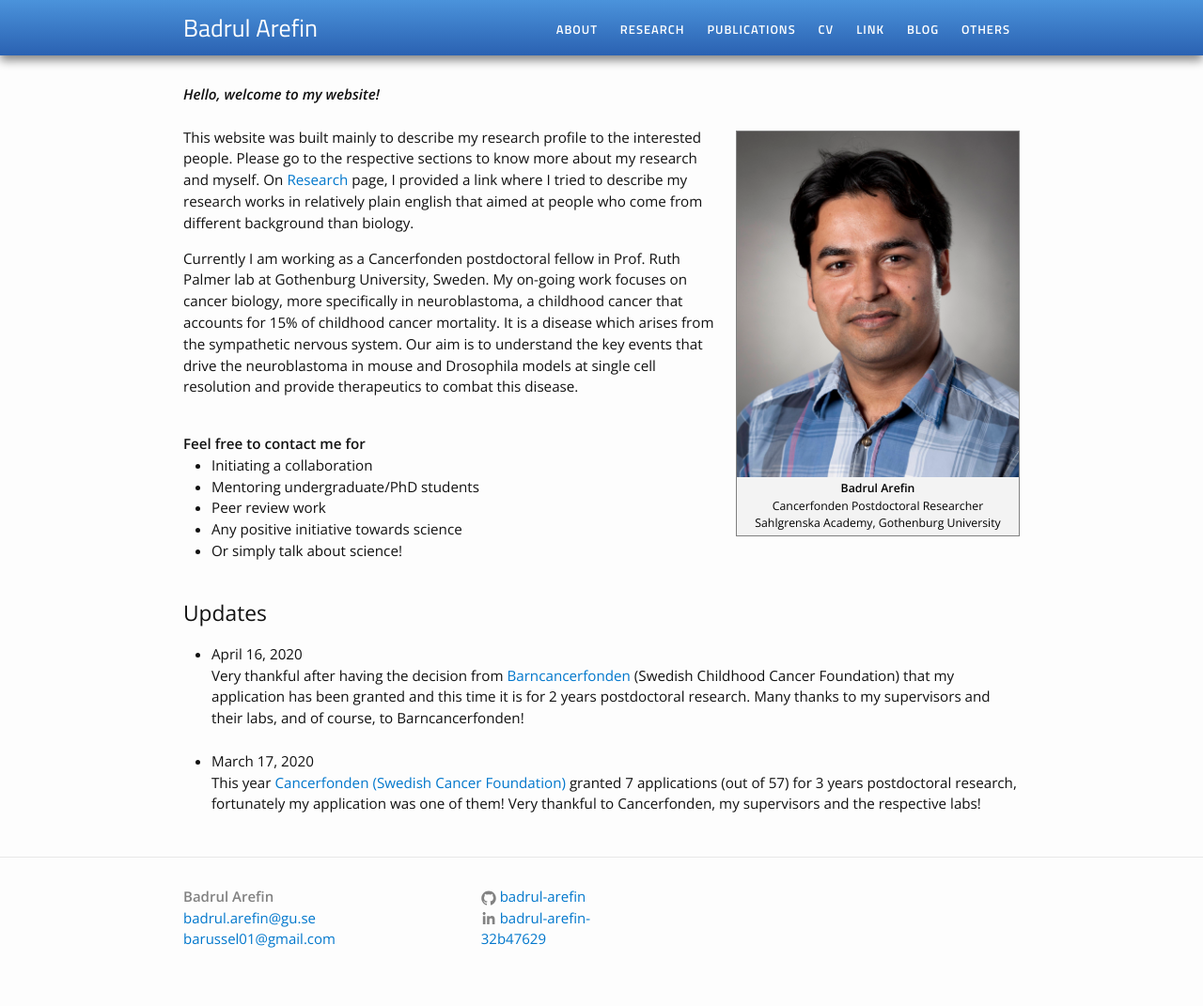
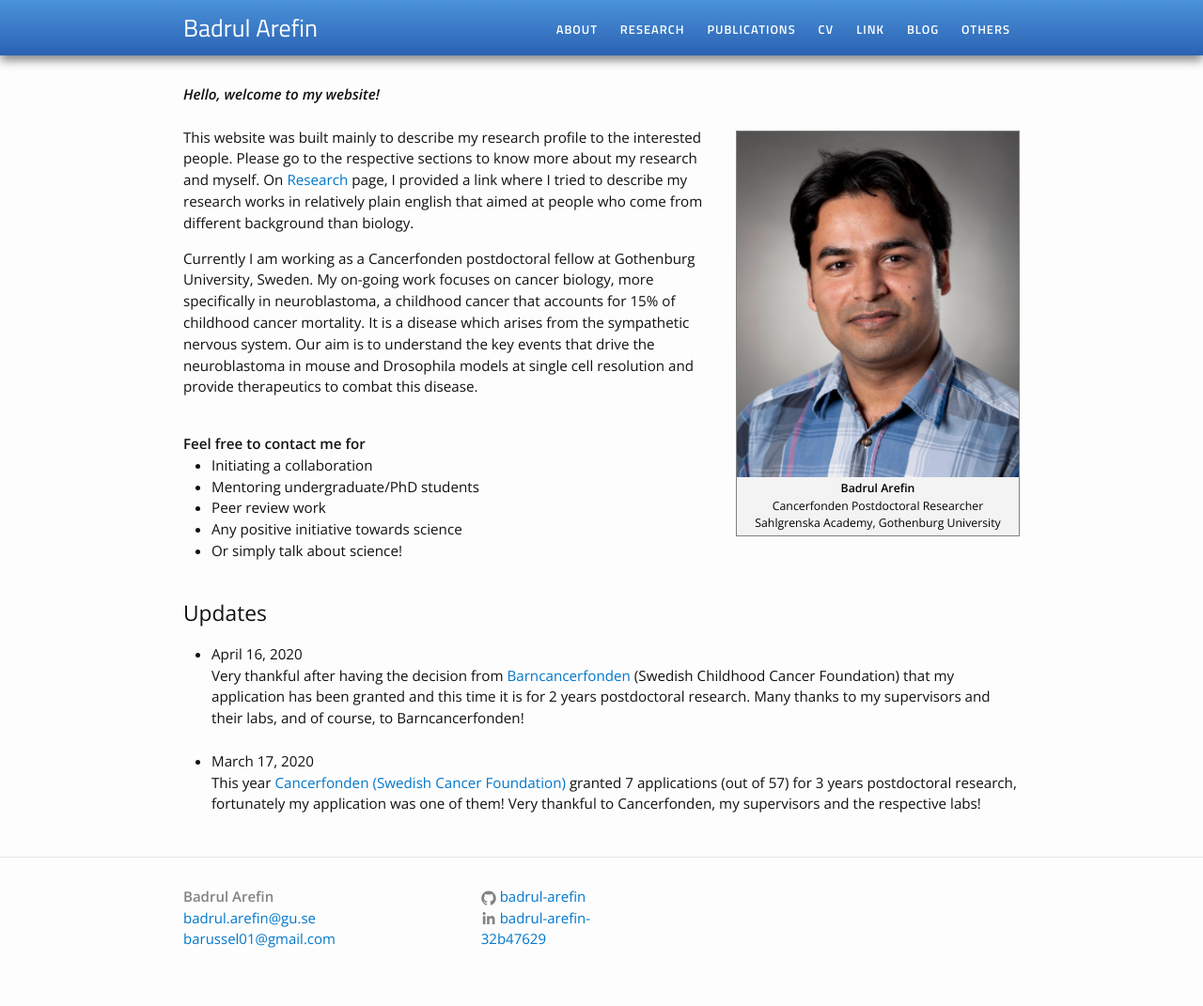
Before and after one commit to Badrul-Arefin/badrul-arefin.github.io, a Jekyll site: the page built from index.html, in a window 1280 px wide. Shown: the whole page at 94% size. Built offline with Jekyll 4.4.1, drawn with Linux system fonts in a browser that asks for light colours.

Commit message:
Update index.html

```diff
--- a/index.html
+++ b/index.html
@@ -12,7 +12,7 @@ layout: default
   respective sections to know more about my research and myself. On <a href="research">Research</a> page, I provided a link where I tried to describe my
   research works in relatively plain english that aimed at people who come from different background than biology.<br>
 
-<p> Currently I am working as a Cancerfonden postdoctoral fellow in Prof. Ruth Palmer lab at Gothenburg University, Sweden. My on-going work focuses on
+<p> Currently I am working as a Cancerfonden postdoctoral fellow at Gothenburg University, Sweden. My on-going work focuses on
  cancer biology, more specifically in neuroblastoma, a childhood cancer that accounts for 15% of childhood cancer
   mortality. It is a disease which arises from the sympathetic nervous system. Our aim is to understand the key events that
   drive the neuroblastoma in mouse and Drosophila models at single cell resolution and provide therapeutics to combat this disease. <br>
```
